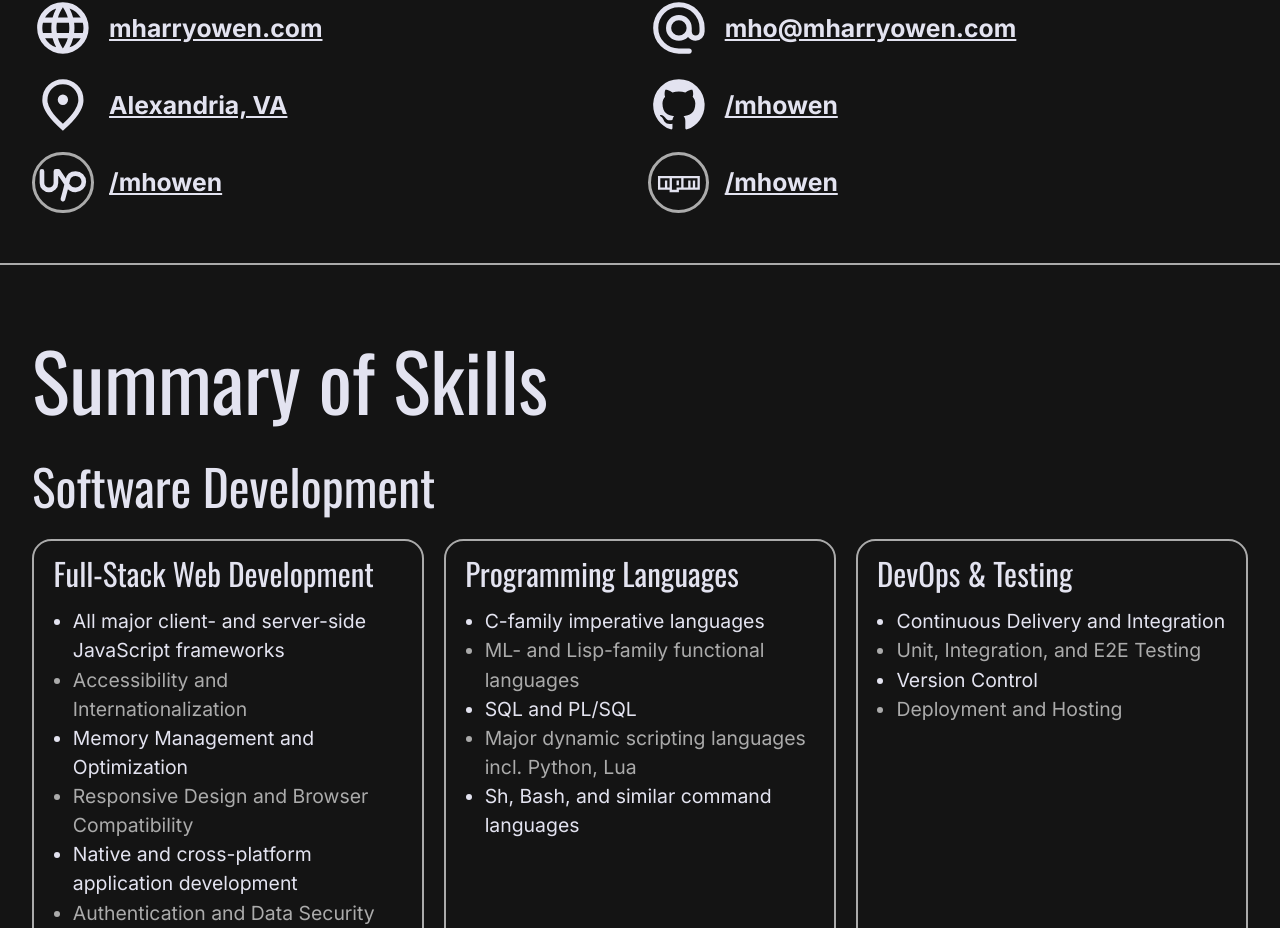
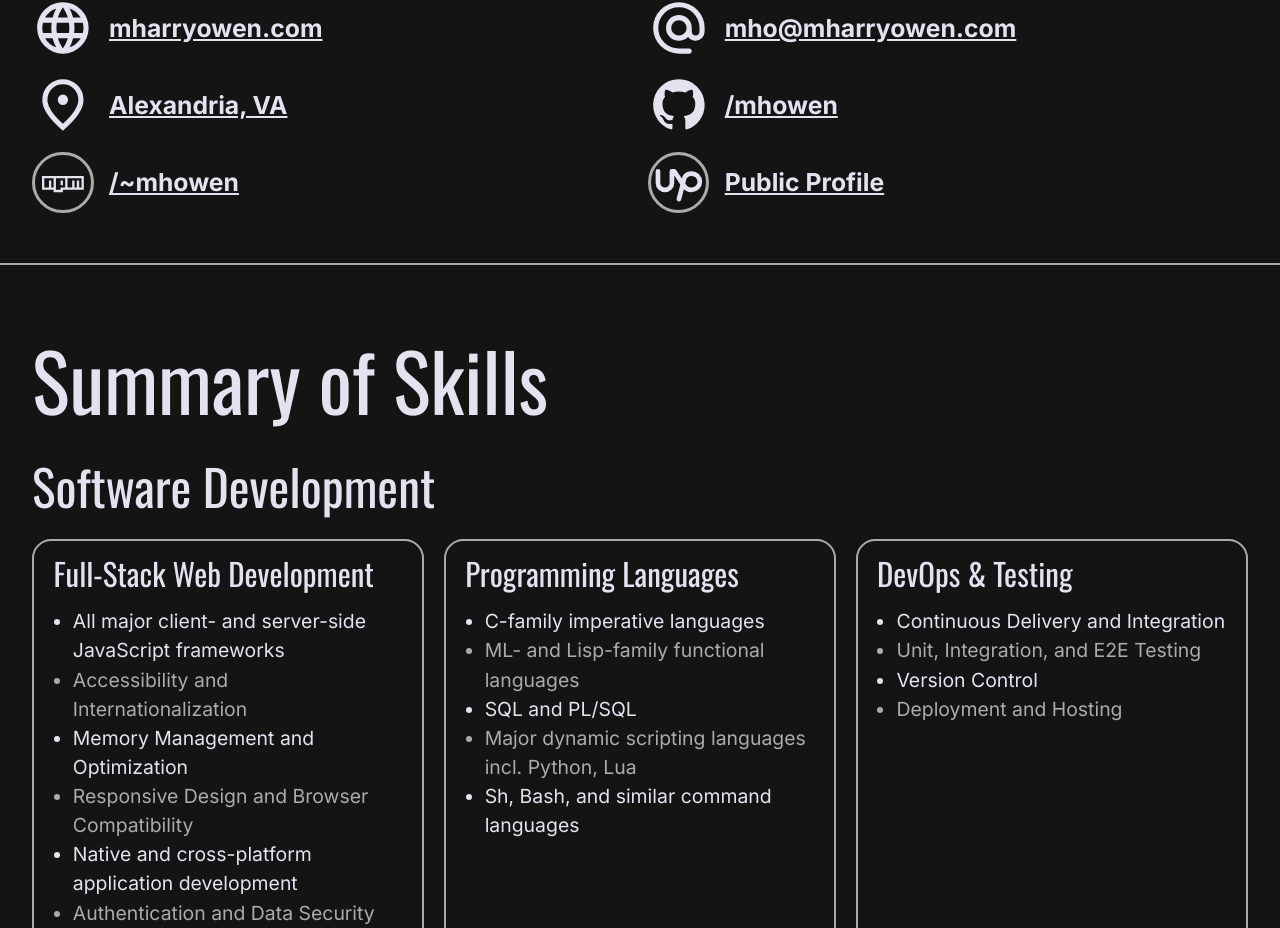
Before and after one commit to mhowen/mhowen.github.io, a Vue app: page /resume in a window 1280 px wide. Shown: the part 914-1842 px from the top of the page. Built offline with nearby package versions, Linux system fonts and the light colour scheme.

Commit message:
fix: typos

```diff
--- a/src/views/ResponsiveDesignSandboxView.vue
+++ b/src/views/ResponsiveDesignSandboxView.vue
@@ -110,7 +110,7 @@ function rotate_device() {
             modern RWD. Getting a page to look its best for 80% of users is now easier than ever, but pushing that
             figure
             over 99% still requires extraordinary knowledge of the Web specification, the different browsers and their
-            limitatations, and much more—this is why it's still worth hiring a professional designer for all but the
+            limitations, and much more—this is why it's still worth hiring a professional designer for all but the
             most
             trivial presentations.
           </p>
--- a/src/views/ResumeView.vue
+++ b/src/views/ResumeView.vue
@@ -42,11 +42,11 @@ import IconWeb from "../components/icons/IconWeb.vue";
           href="https://github.com/mhowen"
           label="/mhowen"><IconGithub /></BadgeLink>
         <BadgeLink class="circled"
+          href="https://www.npmjs.com/~mhowen"
+          label="/~mhowen"><IconNpm /></BadgeLink>
+        <BadgeLink class="circled"
           href="https://www.upwork.com/freelancers/~017901b0355f7b7d99"
-          label="/mhowen"><IconUpwork /></BadgeLink>
-        <BadgeLink class="circled"
-          href="https://www.npmjs.com/~mhowen"
-          label="/mhowen"><IconNpm /></BadgeLink>
+          label="Public Profile"><IconUpwork /></BadgeLink>
       </div>
     </section>
     <section class="border-bottom-soft full-width pi-view mb-step-3">
```
